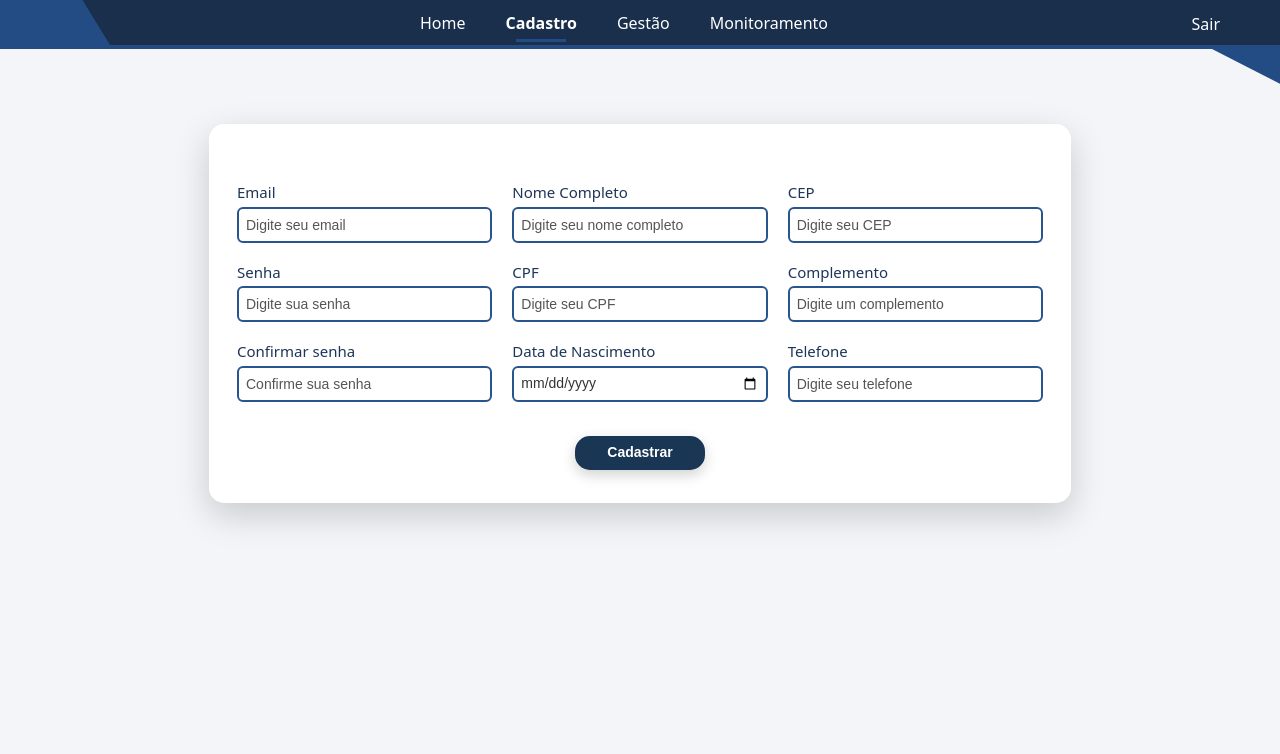
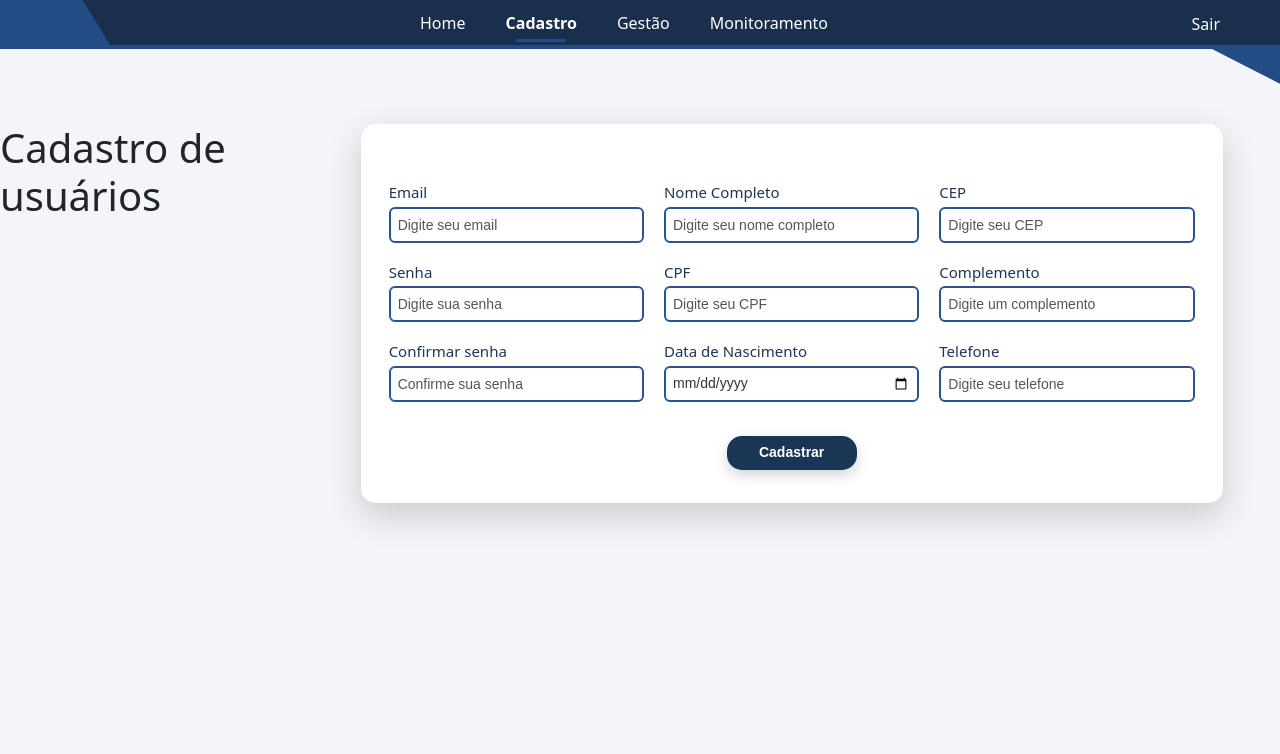
Before and after one commit to gabrielgiacomelli/sa-ferrorama, a PHP site: page /public/cadastro-usuario.php in a window 1280 px wide. Shown: the top 754 px of the page. Run offline with PHP 8.4, Linux system fonts and the light colour scheme.

Commit message:
up - titulo

```diff
--- a/public/cadastro-usuario.php
+++ b/public/cadastro-usuario.php
@@ -38,6 +38,8 @@ include("../includes/navbar.php");
 <div id="cadastro-usuarios">
 
     <main class="cadastro-usuarios-main">
+
+    <h1>Cadastro de usuários</h1>
 
         <div class="cadastro-usuarios-container">
 
```
